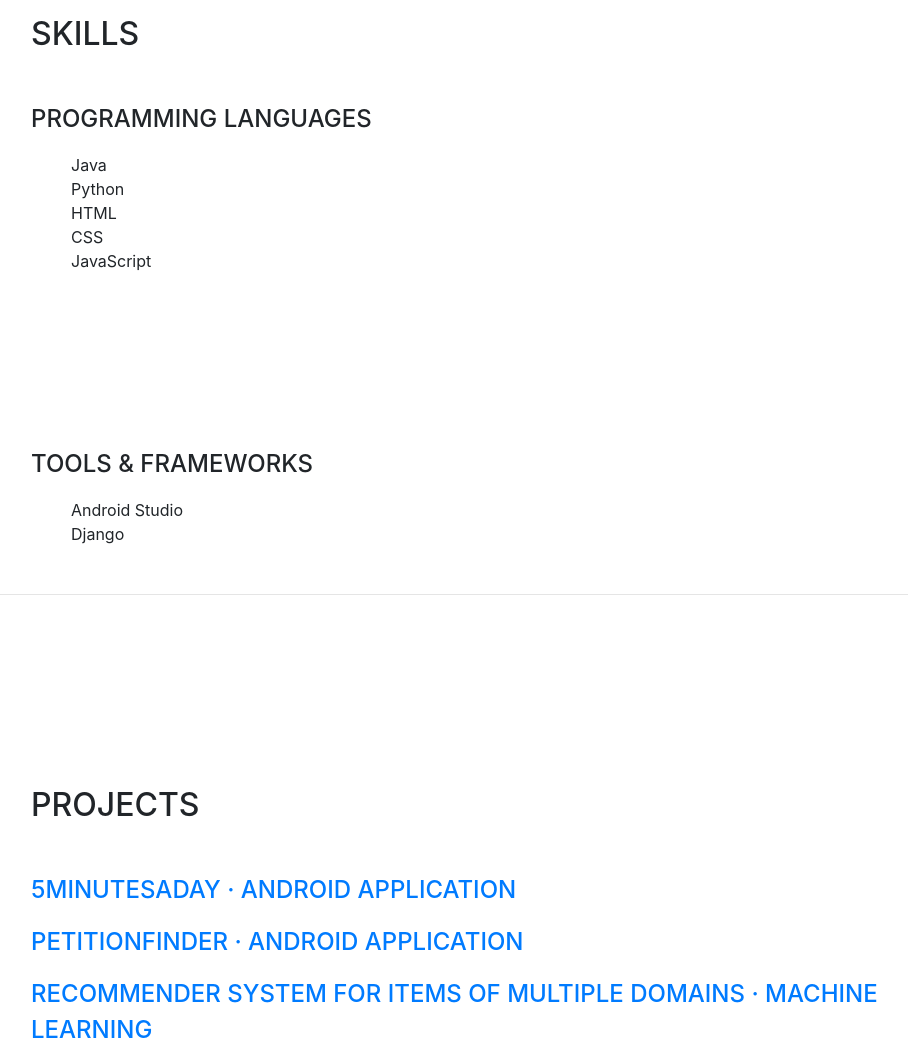
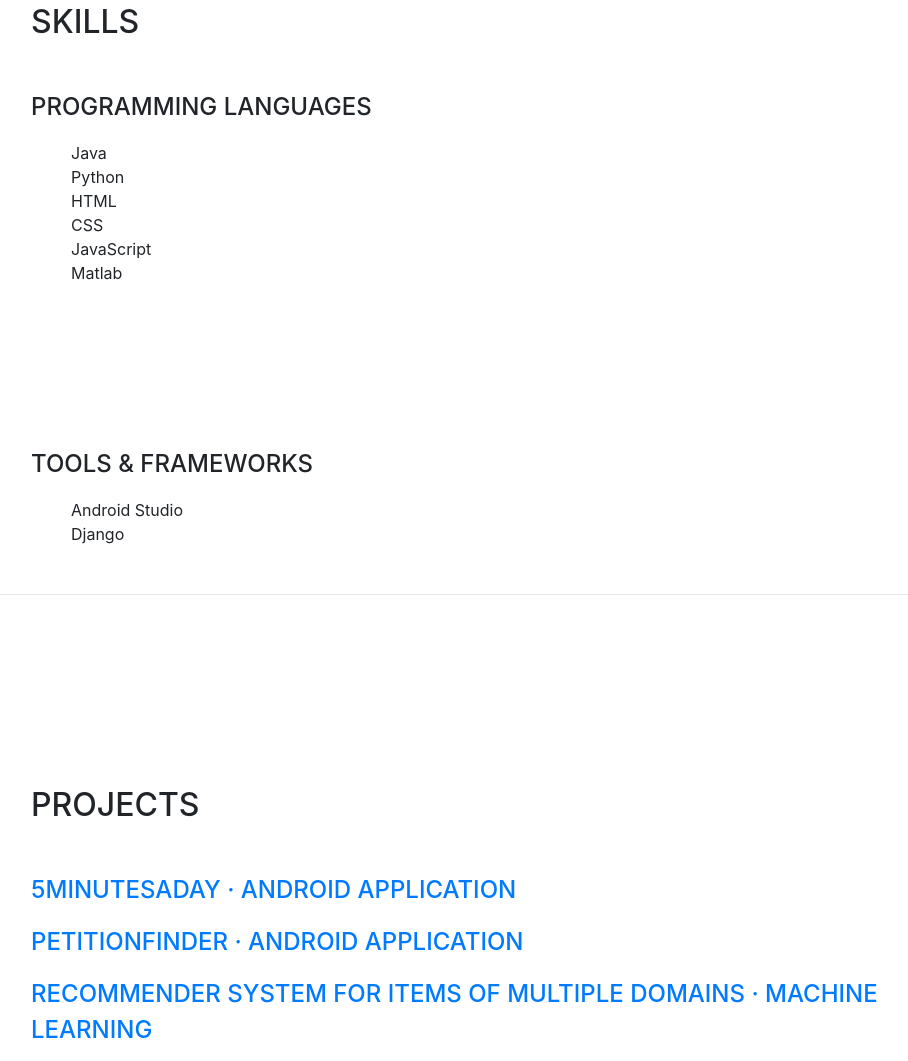
Before and after one commit to nikhitashanker/nikhitashanker.github.io, a website with bundled scripts: page index.html in a window 1280 px wide. Shown: the part 2609-3670 px from the top of the page, without its empty margins (289-1197 px from the left). Built offline with nearby package versions, Linux system fonts and the light colour scheme; a web font is replaced by a local one.

Commit message:
Update index.html

```diff
--- a/index.html
+++ b/index.html
@@ -139,6 +139,8 @@
               CSS</li>
             <li>
               JavaScript</li>
+             <li>Matlab</li>
+
             </ul>
         	</div>
         	<div class="subheading mb-3">Tools & Frameworks</div>
```
